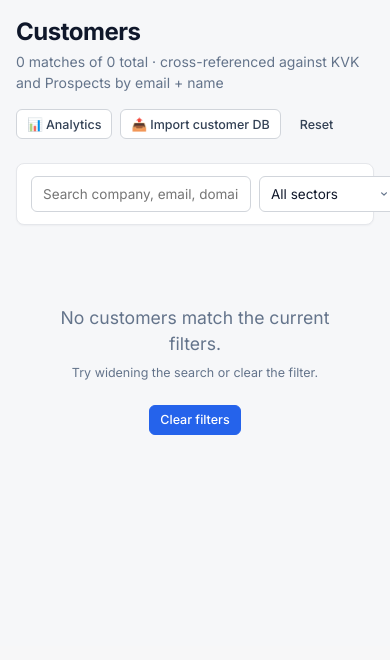
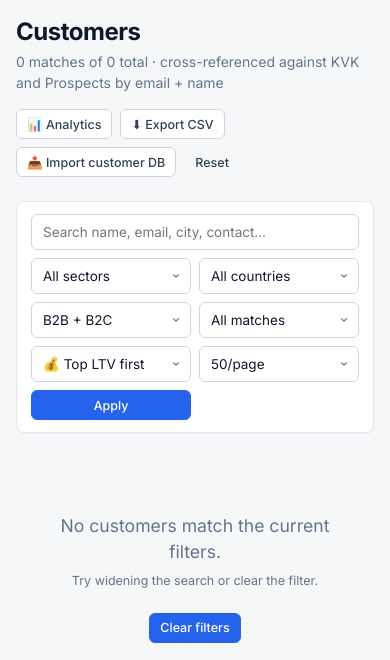
Before and after one commit to kevinolla/Schildinc, a FastAPI app: page /customers in a window 390 px wide. Shown: the part 198-858 px from the top of the page. Before the commit the page ends 633 px from the top, so only its background shows below. Run offline with FastAPI, Linux system fonts and the light colour scheme.

Commit message:
Customers: country filter + sort-by dropdown + export CSV honors all filters
Three additions, all sharing the same _customers_base_query() helper
so the HTML view and the CSV export stay 1:1 consistent.

Country filter
- New 'country' query param on /customers (e.g. /customers?country=NL)
- Populated from distinct Customer.country_code values, alphabetical
- Filter applied via func.upper() so it's case-tolerant

Sort dropdown
- Six options exposed in the UI:
    ltv_desc   (default — biggest accounts first)
    ltv_asc    (smallest first — useful for upsell audit)
    country    (group all customers in a country together)
    company    (A → Z alphabetical)
    recent     (most recent invoice first)
    invoices   (most prolific customers first)

Export CSV
- New GET /customers/export.csv that accepts the same query params as
  /customers and applies the identical filter+sort via the shared
  _customers_base_query() helper
- Streamed in 1k-row chunks so a 10k-customer export doesn't blow RAM
- Filename reflects active filters:
    customers-sector-bike-b2b-country-nl-2026-05-18.csv
- 15 columns: company, contact, email, phone, website, city, country,
  sectors, segment, invoice count, lifetime paid, last/first invoice,
  entity id

Template
- Filter bar moved to auto-fit grid so the new dropdowns wrap cleanly
- Pagination links now carry country + sector + segment + sort so
  paging doesn't lose the filter state

Co-Authored-By: Claude Sonnet 4.6 <noreply@anthropic.com>

```diff
--- a/app/main.py
+++ b/app/main.py
@@ -497,6 +497,55 @@ def dashboard(request: Request, db: Session = Depends(get_db), _: str = Depends(
     )
 
 
+def _customers_base_query(
+    *,
+    search: str = "",
+    sector: str = "",
+    segment: str = "",
+    country: str = "",
+    sort: str = "ltv_desc",
+):
+    """
+    Build the filtered + sorted base SELECT for customers. Shared
+    between the /customers HTML view and the /customers/export.csv
+    endpoint so both apply identical filters.
+    """
+    base = select(Customer)
+    if search:
+        like = f"%{search.lower()}%"
+        base = base.where(
+            or_(
+                func.lower(Customer.canonical_company_name).like(like),
+                func.lower(Customer.customer_email_primary).like(like),
+                func.lower(Customer.website_domain_candidate).like(like),
+                func.lower(Customer.match_key_domain).like(like),
+                func.lower(Customer.city).like(like),
+                func.lower(Customer.contact_person).like(like),
+            )
+        )
+    if sector:
+        base = base.where(Customer.main_sector == sector)
+    if segment in ("B2B", "B2C"):
+        base = base.where(Customer.customer_segment == segment)
+    if country:
+        base = base.where(func.upper(Customer.country_code) == country.upper())
+
+    # Sort order — declarative so the export and HTML stay in sync
+    if sort == "ltv_asc":
+        base = base.order_by(Customer.lifetime_amount_paid.asc().nullslast(), Customer.canonical_company_name)
+    elif sort == "country":
+        base = base.order_by(Customer.country_code.nullslast(), Customer.lifetime_amount_paid.desc().nullslast())
+    elif sort == "company":
+        base = base.order_by(Customer.canonical_company_name)
+    elif sort == "recent":
+        base = base.order_by(Customer.last_invoice_date_utc.desc().nullslast(), Customer.canonical_company_name)
+    elif sort == "invoices":
+        base = base.order_by(Customer.invoice_count.desc().nullslast(), Customer.lifetime_amount_paid.desc().nullslast())
+    else:  # ltv_desc — default
+        base = base.order_by(Customer.lifetime_amount_paid.desc().nullslast(), Customer.updated_at.desc())
+    return base
+
+
 @app.get("/customers", response_class=HTMLResponse)
 def customers_page(
     request: Request,
@@ -508,6 +557,8 @@ def customers_page(
     match: str = "",
     sector: str = "",
     segment: str = "",
+    country: str = "",
+    sort: str = "ltv_desc",
 ) -> HTMLResponse:
     """
     Paginated customers list with KVK + Prospect match status per row.
@@ -525,23 +576,9 @@ def customers_page(
     page = max(1, page)
     per_page = max(10, min(200, per_page))
 
-    base = select(Customer)
-    if search:
-        like = f"%{search.lower()}%"
-        base = base.where(
-            or_(
-                func.lower(Customer.canonical_company_name).like(like),
-                func.lower(Customer.customer_email_primary).like(like),
-                func.lower(Customer.website_domain_candidate).like(like),
-                func.lower(Customer.match_key_domain).like(like),
-                func.lower(Customer.city).like(like),
-                func.lower(Customer.contact_person).like(like),
-            )
-        )
-    if sector:
-        base = base.where(Customer.main_sector == sector)
-    if segment in ("B2B", "B2C"):
-        base = base.where(Customer.customer_segment == segment)
+    base = _customers_base_query(
+        search=search, sector=sector, segment=segment, country=country, sort=sort
+    )
 
     total = db.scalar(select(func.count()).select_from(base.subquery())) or 0
     total_pages = max(1, (total + per_page - 1) // per_page)
@@ -549,9 +586,7 @@ def customers_page(
         page = total_pages
 
     customers = db.scalars(
-        base.order_by(Customer.lifetime_amount_paid.desc().nullslast(), Customer.updated_at.desc())
-        .offset((page - 1) * per_page)
-        .limit(per_page)
+        base.offset((page - 1) * per_page).limit(per_page)
     ).all()
 
     # ── Cross-reference batch: one query each to KVK and Prospects ───────
@@ -616,11 +651,16 @@ def customers_page(
     if match in ("kvk_only", "prospect_only", "kvk_and_prospect", "new"):
         enriched = [row for row in enriched if row["status"] == match]
 
-    # Summary counts + distinct sectors for the filter dropdown
+    # Summary counts + distinct sectors / countries for the filter dropdowns
     customer_total = db.scalar(select(func.count(Customer.id))) or 0
     sector_options = [
         s for (s,) in db.execute(
             select(Customer.main_sector).where(Customer.main_sector != "").distinct().order_by(Customer.main_sector)
+        ).all()
+    ]
+    country_options = [
+        c for (c,) in db.execute(
+            select(Customer.country_code).where(Customer.country_code != "").distinct().order_by(Customer.country_code)
         ).all()
     ]
 
@@ -639,9 +679,83 @@ def customers_page(
             "match": match,
             "sector": sector,
             "segment": segment,
+            "country": country,
+            "sort": sort,
             "sector_options": sector_options,
+            "country_options": country_options,
             "app_name": settings.app_name,
         },
+    )
+
+
+@app.get("/customers/export.csv")
+def customers_export_csv(
+    db: Session = Depends(get_db),
+    _: str = Depends(require_admin),
+    search: str = "",
+    sector: str = "",
+    segment: str = "",
+    country: str = "",
+    sort: str = "ltv_desc",
+) -> StreamingResponse:
+    """
+    Stream the customers list as CSV with the SAME filters + sort
+    order as the HTML view. Useful for handing a segmented audience
+    to outreach tools (Klaviyo, mail merge, etc.).
+    """
+    base = _customers_base_query(
+        search=search, sector=sector, segment=segment, country=country, sort=sort
+    )
+
+    def gen():
+        buf = io.StringIO()
+        w = csv.writer(buf)
+        w.writerow([
+            "company_name", "contact_person", "email", "phone", "website",
+            "city", "country_code", "main_sector", "sub_sector", "segment",
+            "invoice_count", "lifetime_amount_paid", "last_invoice_date",
+            "first_invoice_date", "customer_entity_id",
+        ])
+        yield buf.getvalue(); buf.seek(0); buf.truncate(0)
+        # Stream in chunks of 1000 so a 10k-customer export doesn't load
+        # everything into memory at once
+        offset, page_size = 0, 1000
+        while True:
+            chunk = db.scalars(base.offset(offset).limit(page_size)).all()
+            if not chunk:
+                break
+            for c in chunk:
+                w.writerow([
+                    c.canonical_company_name,
+                    c.contact_person or "",
+                    c.customer_email_primary or "",
+                    c.phone_primary or "",
+                    c.website or c.website_domain_candidate or "",
+                    c.city or "",
+                    c.country_code or "",
+                    c.main_sector or "",
+                    c.sub_sector or "",
+                    c.customer_segment or "",
+                    c.invoice_count or 0,
+                    f"{float(c.lifetime_amount_paid or 0):.2f}",
+                    c.last_invoice_date_utc.strftime("%Y-%m-%d") if c.last_invoice_date_utc else "",
+                    c.first_invoice_date_utc.strftime("%Y-%m-%d") if c.first_invoice_date_utc else "",
+                    c.customer_entity_id or "",
+                ])
+            yield buf.getvalue(); buf.seek(0); buf.truncate(0)
+            offset += page_size
+
+    # Build a filename that reflects the filters applied
+    slug_parts: list[str] = []
+    if sector:   slug_parts.append(f"sector-{sector.lower()}")
+    if segment:  slug_parts.append(segment.lower())
+    if country:  slug_parts.append(f"country-{country.lower()}")
+    suffix = "-".join(slug_parts) or "all"
+    filename = f"customers-{suffix}-{date.today().isoformat()}.csv"
+    return StreamingResponse(
+        gen(),
+        media_type="text/csv",
+        headers={"Content-Disposition": f'attachment; filename="{filename}"'},
     )
 
 
--- a/app/templates/customers.html
+++ b/app/templates/customers.html
@@ -11,6 +11,14 @@
   </div>
   <div class="page-actions">
     <a href="/customers/analytics" class="btn btn-secondary btn-sm">📊 Analytics</a>
+    {# Export CSV that honors the current filters #}
+    {% set qs = '' %}
+    {% if search %}{% set qs = qs + 'search=' + search + '&' %}{% endif %}
+    {% if sector %}{% set qs = qs + 'sector=' + sector + '&' %}{% endif %}
+    {% if segment %}{% set qs = qs + 'segment=' + segment + '&' %}{% endif %}
+    {% if country %}{% set qs = qs + 'country=' + country + '&' %}{% endif %}
+    {% if sort %}{% set qs = qs + 'sort=' + sort %}{% endif %}
+    <a href="/customers/export.csv?{{ qs }}" class="btn btn-secondary btn-sm">⬇ Export CSV</a>
     <button class="btn btn-secondary btn-sm" type="button"
             onclick="document.getElementById('rich-upload-panel').classList.toggle('hidden')">
       📤 Import customer DB
@@ -40,19 +48,26 @@
 
 <!-- Search + filters -->
 <form method="get" action="/customers" class="filter-bar">
-  <div class="filter-form" style="grid-template-columns: minmax(220px, 2fr) minmax(140px, 1fr) minmax(140px, 1fr) minmax(120px, 1fr) minmax(110px, auto) auto;">
+  <div class="filter-form" style="grid-template-columns: repeat(auto-fit, minmax(130px, 1fr)); gap: 8px;">
     <input type="text" name="search" value="{{ search }}"
-           placeholder="Search company, email, domain, city, contact…" class="search-input">
+           placeholder="Search name, email, city, contact…" class="search-input"
+           style="grid-column: span 2; min-width: 0;">
     <select name="sector">
-      <option value="" {% if not request.query_params.get('sector') %}selected{% endif %}>All sectors</option>
+      <option value="" {% if not sector %}selected{% endif %}>All sectors</option>
       {% for s in sector_options %}
-      <option value="{{ s }}" {% if request.query_params.get('sector') == s %}selected{% endif %}>{{ s }}</option>
+      <option value="{{ s }}" {% if sector == s %}selected{% endif %}>{{ s }}</option>
+      {% endfor %}
+    </select>
+    <select name="country" title="Filter by country">
+      <option value="" {% if not country %}selected{% endif %}>All countries</option>
+      {% for cc in country_options %}
+      <option value="{{ cc }}" {% if country == cc %}selected{% endif %}>{{ cc }}</option>
       {% endfor %}
     </select>
     <select name="segment">
-      <option value="" {% if not request.query_params.get('segment') %}selected{% endif %}>B2B + B2C</option>
-      <option value="B2B" {% if request.query_params.get('segment') == 'B2B' %}selected{% endif %}>B2B only</option>
-      <option value="B2C" {% if request.query_params.get('segment') == 'B2C' %}selected{% endif %}>B2C only</option>
+      <option value="" {% if not segment %}selected{% endif %}>B2B + B2C</option>
+      <option value="B2B" {% if segment == 'B2B' %}selected{% endif %}>B2B only</option>
+      <option value="B2C" {% if segment == 'B2C' %}selected{% endif %}>B2C only</option>
     </select>
     <select name="match">
       <option value="" {% if not match %}selected{% endif %}>All matches</option>
@@ -60,6 +75,14 @@
       <option value="kvk_only" {% if match == 'kvk_only' %}selected{% endif %}>🟢 KVK only</option>
       <option value="prospect_only" {% if match == 'prospect_only' %}selected{% endif %}>🔵 Prospect only</option>
       <option value="kvk_and_prospect" {% if match == 'kvk_and_prospect' %}selected{% endif %}>✅ Both</option>
+    </select>
+    <select name="sort" title="Sort order">
+      <option value="ltv_desc" {% if sort == 'ltv_desc' or not sort %}selected{% endif %}>💰 Top LTV first</option>
+      <option value="ltv_asc"  {% if sort == 'ltv_asc' %}selected{% endif %}>↑ Lowest LTV first</option>
+      <option value="country"  {% if sort == 'country' %}selected{% endif %}>🌍 By country</option>
+      <option value="company"  {% if sort == 'company' %}selected{% endif %}>A → Z company</option>
+      <option value="recent"   {% if sort == 'recent' %}selected{% endif %}>🕐 Most recent invoice</option>
+      <option value="invoices" {% if sort == 'invoices' %}selected{% endif %}>📦 Most invoices</option>
     </select>
     <select name="per_page">
       {% for size in [25, 50, 100, 200] %}
@@ -168,7 +191,11 @@
 <div class="pagination">
   {% set base_qs = '' %}
   {% if search %}{% set base_qs = base_qs + 'search=' + search + '&' %}{% endif %}
+  {% if sector %}{% set base_qs = base_qs + 'sector=' + sector + '&' %}{% endif %}
+  {% if country %}{% set base_qs = base_qs + 'country=' + country + '&' %}{% endif %}
+  {% if segment %}{% set base_qs = base_qs + 'segment=' + segment + '&' %}{% endif %}
   {% if match %}{% set base_qs = base_qs + 'match=' + match + '&' %}{% endif %}
+  {% if sort %}{% set base_qs = base_qs + 'sort=' + sort + '&' %}{% endif %}
   {% set base_qs = base_qs + 'per_page=' + per_page|string %}
 
   {% if page > 1 %}
```
